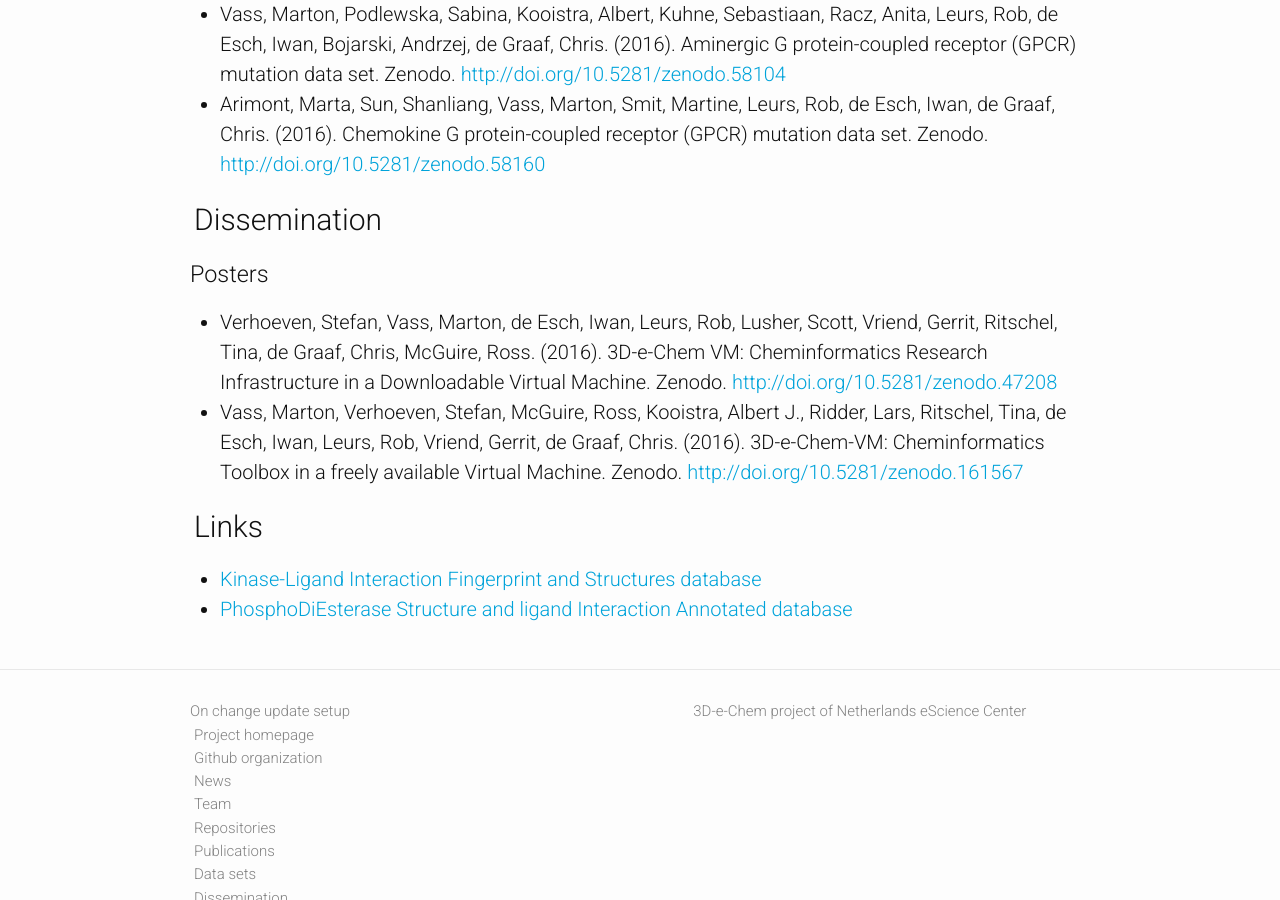
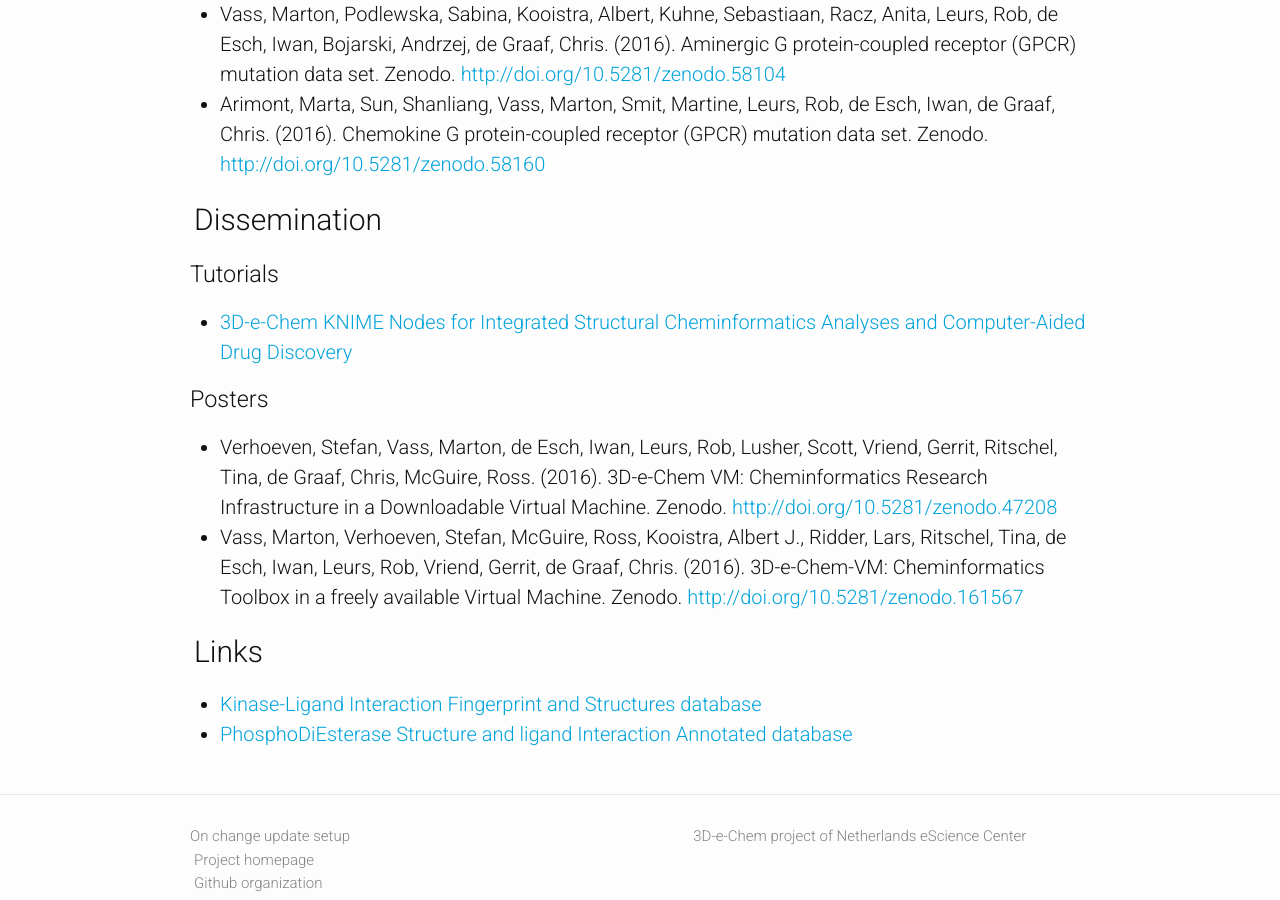
Before and after one commit to 3D-e-Chem/3D-e-Chem.github.io, a Jekyll site: the page built from index.html, in a window 1280 px wide and 900 px high, scrolled down 2884 px. Built offline with Jekyll 4.4.1, drawn with Linux system fonts in a browser that asks for light colours; a style sheet for code colours, icons or effects is not loaded.

Commit message:
Added link to tutorial

```diff
--- a/index.html
+++ b/index.html
@@ -52,6 +52,13 @@
 <p></p>
 <h2><a name="dissemination"></a><span class="mega-octicon octicon-briefcase"></span><span class="octitext">Dissemination</span></h2>
 
+<h3>Tutorials</h3>
+
+<ul>
+    <li><a href="https://www.gitbook.com/book/3d-e-chem/tutorial/details">3D-e-Chem KNIME Nodes for Integrated Structural Cheminformatics Analyses and Computer-Aided Drug Discovery</a>
+    </li>
+</ul>
+
 <h3>Posters</h3>
 <ul>
 <li>Verhoeven, Stefan, Vass, Marton, de Esch, Iwan, Leurs, Rob, Lusher, Scott, Vriend, Gerrit, Ritschel, Tina, de Graaf, Chris, McGuire, Ross. (2016). 3D-e-Chem VM: Cheminformatics Research Infrastructure in a Downloadable Virtual Machine. Zenodo. <a href="http://doi.org/10.5281/zenodo.47208">http://doi.org/10.5281/zenodo.47208</a>
```
